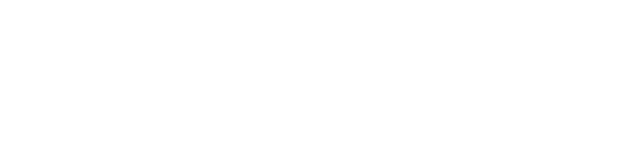
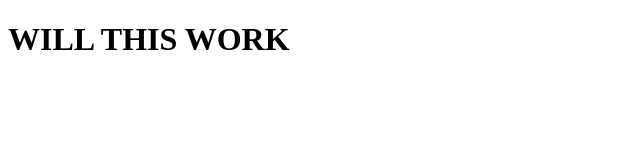
Before and after one commit to jphantommc/personal-portfolio, a plain HTML site: page index.html in a window 1280 px wide. Shown: the whole page, without its empty margins (0-640 px from the left). Drawn offline with Linux system fonts and the light colour scheme.

Commit message:
updated feature-index

```diff
--- a/index.html
+++ b/index.html
@@ -8,6 +8,6 @@
     <title>Document</title>
 </head>
 <body>
-
+    <H1>WILL THIS WORK</H1>
 </body>
 </html>
```
